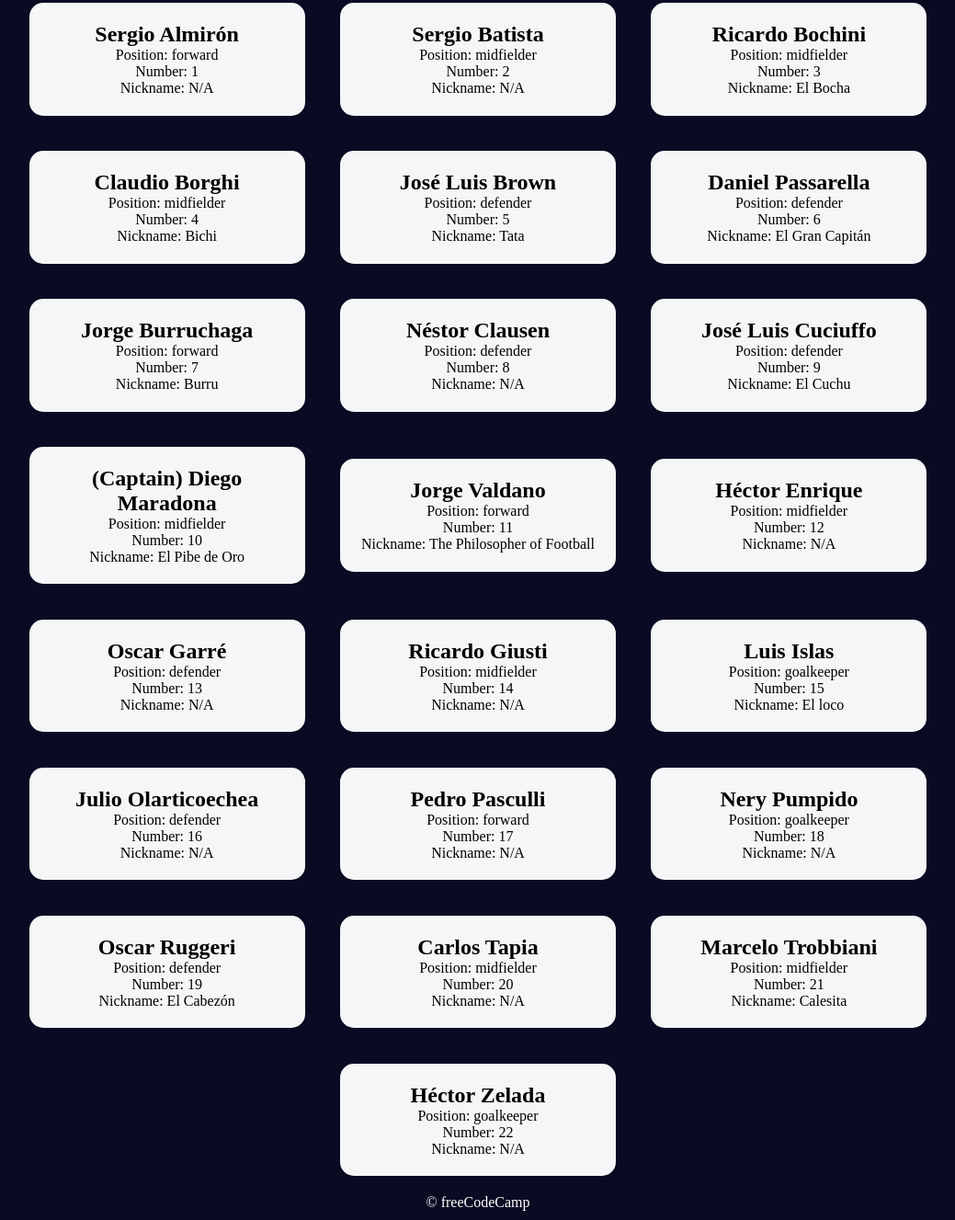
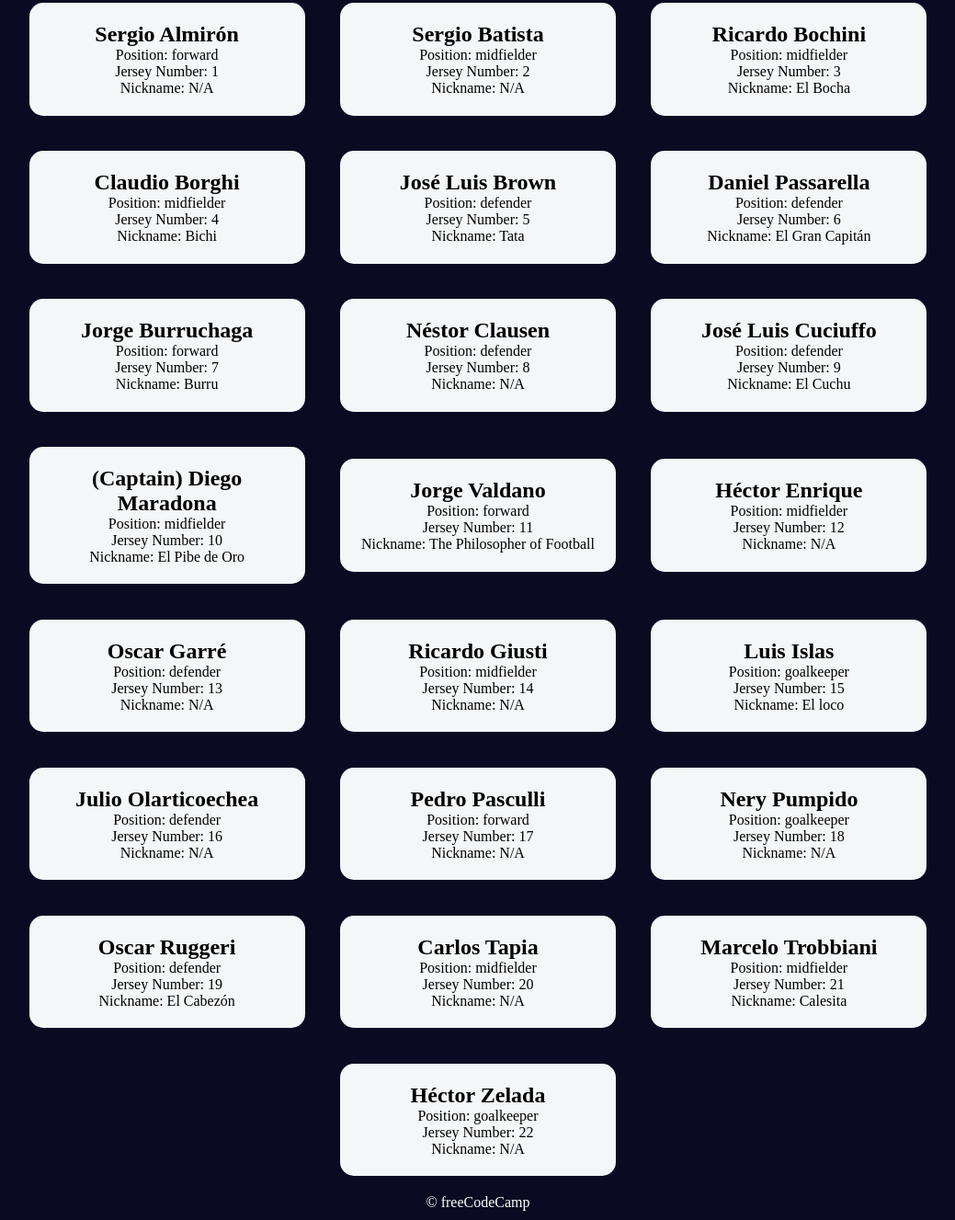
Before and after one commit to Saikat2000/Football-Team-Cards, a plain HTML site: page index.html in a window 1280 px wide. Shown: the part 170-1497 px from the top of the page at 92% size, without its empty margins (120-1159 px from the left). Drawn offline with Linux system fonts and the light colour scheme.

Commit message:
chore: Change title of the webpage

```diff
--- a/index.html
+++ b/index.html
@@ -5,7 +5,7 @@
     <meta http-equiv="X-UA-Compatible" content="IE=edge" />
     <meta name="viewport" content="width=device-width, initial-scale=1.0" />
     <title>
-      Learn Modern JavaScript methods by building football team cards
+      Football Team Cards
     </title>
     <link rel="stylesheet" href="styles.css" />
   </head>
@@ -31,133 +31,133 @@
         <div class="player-card">
           <h2>Sergio Almirón</h2>
           <p>Position: forward</p>
-          <p>Number: 1</p>
+          <p>Jersey Number: 1</p>
           <p>Nickname: N/A</p>
         </div>
         <div class="player-card">
           <h2>Sergio Batista</h2>
           <p>Position: midfielder</p>
-          <p>Number: 2</p>
+          <p>Jersey Number: 2</p>
           <p>Nickname: N/A</p>
         </div>
         <div class="player-card">
           <h2>Ricardo Bochini</h2>
           <p>Position: midfielder</p>
-          <p>Number: 3</p>
+          <p>Jersey Number: 3</p>
           <p>Nickname: El Bocha</p>
         </div>
         <div class="player-card">
           <h2>Claudio Borghi</h2>
           <p>Position: midfielder</p>
-          <p>Number: 4</p>
+          <p>Jersey Number: 4</p>
           <p>Nickname: Bichi</p>
         </div>
         <div class="player-card">
           <h2>José Luis Brown</h2>
           <p>Position: defender</p>
-          <p>Number: 5</p>
+          <p>Jersey Number: 5</p>
           <p>Nickname: Tata</p>
         </div>
         <div class="player-card">
           <h2>Daniel Passarella</h2>
           <p>Position: defender</p>
-          <p>Number: 6</p>
+          <p>Jersey Number: 6</p>
           <p>Nickname: El Gran Capitán</p>
         </div>
         <div class="player-card">
           <h2>Jorge Burruchaga</h2>
           <p>Position: forward</p>
-          <p>Number: 7</p>
+          <p>Jersey Number: 7</p>
           <p>Nickname: Burru</p>
         </div>
         <div class="player-card">
           <h2>Néstor Clausen</h2>
           <p>Position: defender</p>
-          <p>Number: 8</p>
+          <p>Jersey Number: 8</p>
           <p>Nickname: N/A</p>
         </div>
         <div class="player-card">
           <h2>José Luis Cuciuffo</h2>
           <p>Position: defender</p>
-          <p>Number: 9</p>
+          <p>Jersey Number: 9</p>
           <p>Nickname: El Cuchu</p>
         </div>
         <div class="player-card">
           <h2>(Captain) Diego Maradona</h2>
           <p>Position: midfielder</p>
-          <p>Number: 10</p>
+          <p>Jersey Number: 10</p>
           <p>Nickname: El Pibe de Oro</p>
         </div>
         <div class="player-card">
           <h2>Jorge Valdano</h2>
           <p>Position: forward</p>
-          <p>Number: 11</p>
+          <p>Jersey Number: 11</p>
           <p>Nickname: The Philosopher of Football</p>
         </div>
         <div class="player-card">
           <h2>Héctor Enrique</h2>
           <p>Position: midfielder</p>
-          <p>Number: 12</p>
+          <p>Jersey Number: 12</p>
           <p>Nickname: N/A</p>
         </div>
         <div class="player-card">
           <h2>Oscar Garré</h2>
           <p>Position: defender</p>
-          <p>Number: 13</p>
+          <p>Jersey Number: 13</p>
           <p>Nickname: N/A</p>
         </div>
         <div class="player-card">
           <h2>Ricardo Giusti</h2>
           <p>Position: midfielder</p>
-          <p>Number: 14</p>
+          <p>Jersey Number: 14</p>
           <p>Nickname: N/A</p>
         </div>
         <div class="player-card">
           <h2>Luis Islas</h2>
           <p>Position: goalkeeper</p>
-          <p>Number: 15</p>
+          <p>Jersey Number: 15</p>
           <p>Nickname: El loco</p>
         </div>
         <div class="player-card">
           <h2>Julio Olarticoechea</h2>
           <p>Position: defender</p>
-          <p>Number: 16</p>
+          <p>Jersey Number: 16</p>
           <p>Nickname: N/A</p>
         </div>
         <div class="player-card">
           <h2>Pedro Pasculli</h2>
           <p>Position: forward</p>
-          <p>Number: 17</p>
+          <p>Jersey Number: 17</p>
           <p>Nickname: N/A</p>
         </div>
         <div class="player-card">
           <h2>Nery Pumpido</h2>
           <p>Position: goalkeeper</p>
-          <p>Number: 18</p>
+          <p>Jersey Number: 18</p>
           <p>Nickname: N/A</p>
         </div>
         <div class="player-card">
           <h2>Oscar Ruggeri</h2>
           <p>Position: defender</p>
-          <p>Number: 19</p>
+          <p>Jersey Number: 19</p>
           <p>Nickname: El Cabezón</p>
         </div>
         <div class="player-card">
           <h2>Carlos Tapia</h2>
           <p>Position: midfielder</p>
-          <p>Number: 20</p>
+          <p>Jersey Number: 20</p>
           <p>Nickname: N/A</p>
         </div>
         <div class="player-card">
           <h2>Marcelo Trobbiani</h2>
           <p>Position: midfielder</p>
-          <p>Number: 21</p>
+          <p>Jersey Number: 21</p>
           <p>Nickname: Calesita</p>
         </div>
         <div class="player-card">
           <h2>Héctor Zelada</h2>
           <p>Position: goalkeeper</p>
-          <p>Number: 22</p>
+          <p>Jersey Number: 22</p>
           <p>Nickname: N/A</p>
         </div>
       </div>
```
